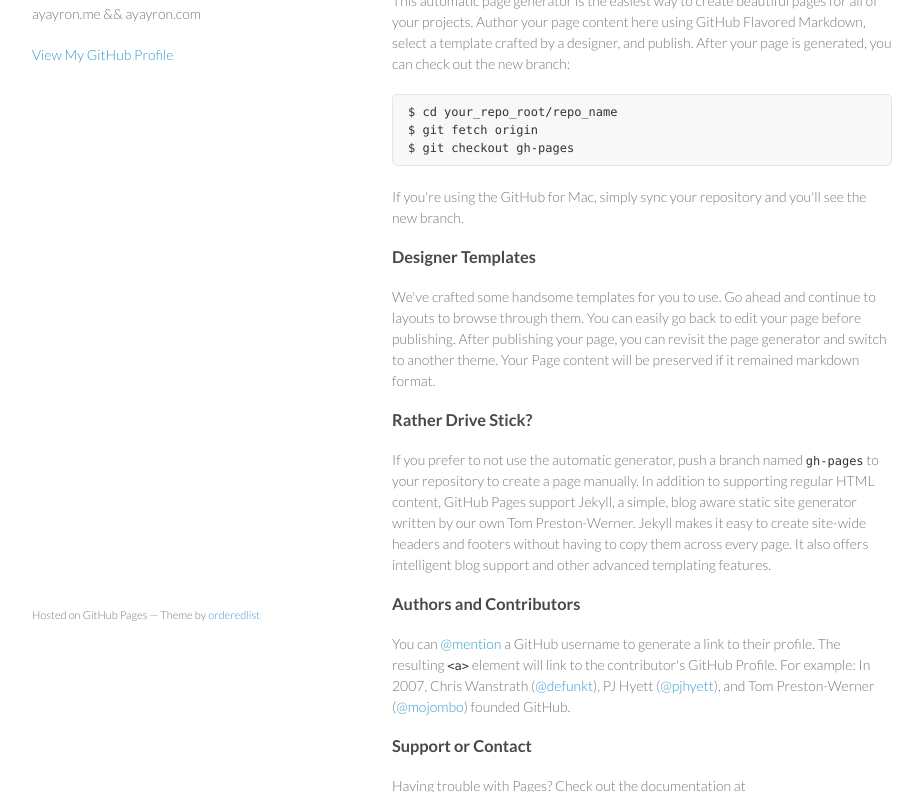
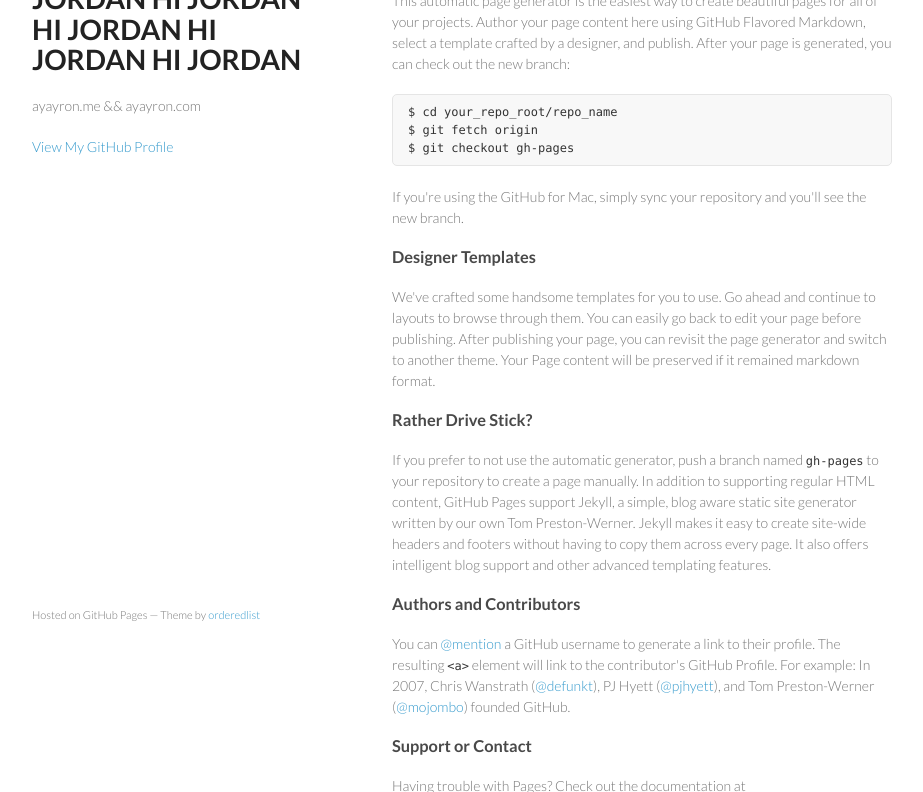
Before and after one commit to eyayron/eyayron.github.io, a plain HTML site: page index.html in a window 1280 px wide. Shown: the part 106-898 px from the top of the page, without its empty margins (178-1101 px from the left). Drawn offline with Linux system fonts and the light colour scheme.

Commit message:
Update index.html

```diff
--- a/index.html
+++ b/index.html
@@ -15,7 +15,13 @@
   <body>
     <div class="wrapper">
       <header>
-        <h1>AYAYRON!</h1>
+        <h1>AYAYRON!
+          HI JORDAN
+          HI JORDAN
+          HI JORDAN
+          HI JORDAN
+          HI JORDAN
+        </h1>
         <p>ayayron.me &amp;&amp; ayayron.com</p>
 
 
```
